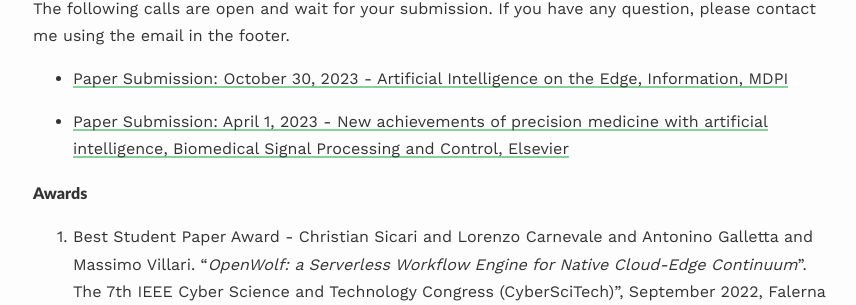
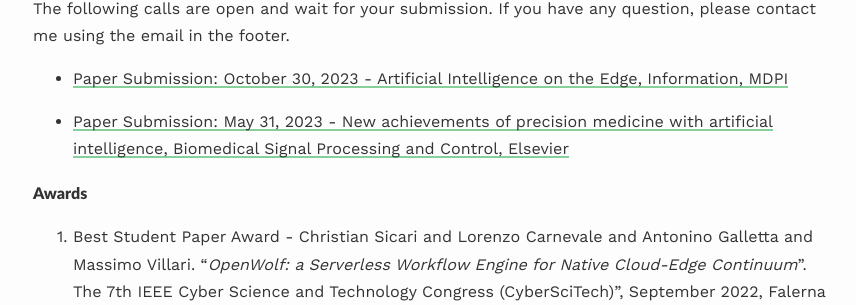
Before and after one commit to lcarnevale/lcarnevale.github.io, a Jekyll site: the page built from _pages/activities.md, in a window 1280 px wide and 900 px high. Shown: the part 215-520 px from the top of the window, without its empty margins (207-1063 px from the left). Built offline with Jekyll 4.4.1, drawn with Linux system fonts in a browser that asks for light colours; nearby versions of some CDN libraries; some web fonts are replaced.

Commit message:
update deadline of SI on Elsevier BSPC

```diff
--- a/_pages/activities.md
+++ b/_pages/activities.md
@@ -10,7 +10,7 @@
 
 - [Paper Submission: October 30, 2023 - Artificial Intelligence on the Edge, Information, MDPI](https://www.mdpi.com/journal/information/special_issues/AI_on_the_edge)
 
-- [Paper Submission: April 1, 2023 - New achievements of precision medicine with artificial intelligence, Biomedical Signal Processing and Control, Elsevier](https://www.sciencedirect.com/journal/biomedical-signal-processing-and-control/about/call-for-papers)
+- [Paper Submission: May 31, 2023 - New achievements of precision medicine with artificial intelligence, Biomedical Signal Processing and Control, Elsevier](https://www.sciencedirect.com/journal/biomedical-signal-processing-and-control/about/call-for-papers#special-issue-on-the-new-achievements-of-precision-medicine-with-artificial-intelligence)
 
 #### Awards
 0. Best Student Paper Award - Christian Sicari and Lorenzo Carnevale and Antonino Galletta and Massimo Villari. "*OpenWolf: a Serverless Workflow Engine for Native Cloud-Edge Continuum*". The 7th IEEE Cyber Science and Technology Congress (CyberSciTech)", September 2022, Falerna (CZ), Italy
```
